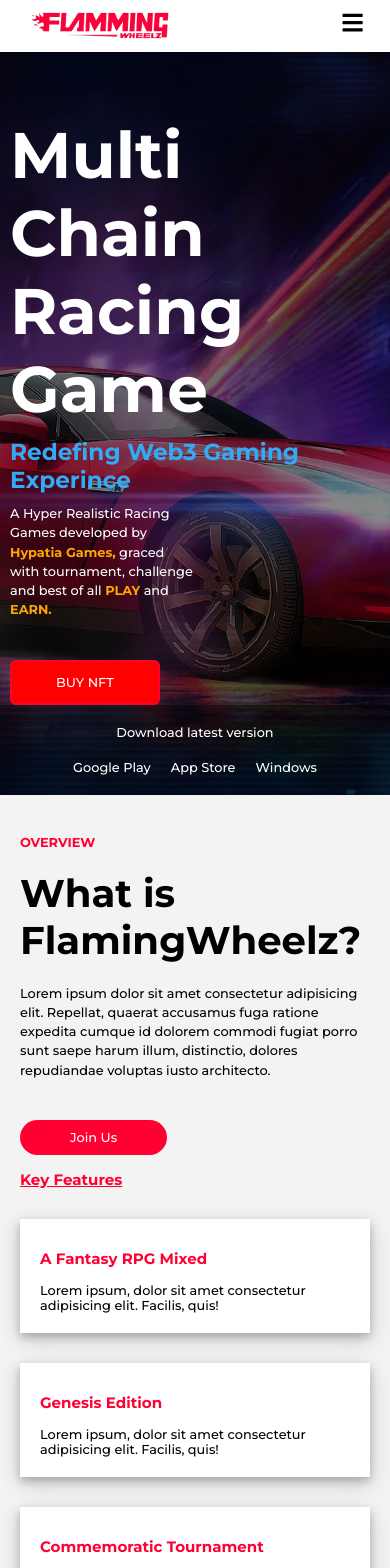
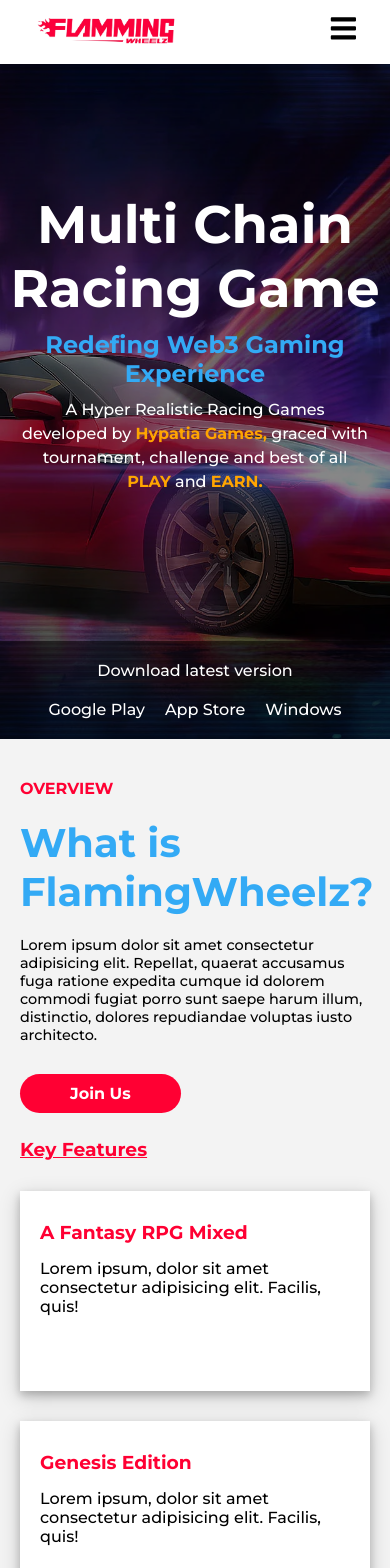
Before and after one commit to adeyemiadekunle/FlamingWheelz-v1.1, a React (Create React App) app: page / in a window 390 px wide. Shown: the top 1568 px of the page. Built offline with nearby package versions, Linux system fonts and the light colour scheme.

Commit message:
Update the Mobile Content

```diff
--- a/src/Component/Card/styles.js
+++ b/src/Component/Card/styles.js
@@ -2,9 +2,8 @@
 
 export const StyledCard = styled.div`
 width: 550px;
-height: 100%;
+height: 200px;
 background: #ffffff;
-/* outline: 1px solid whitesmoke; */
 padding: 20px;
 box-shadow: 0 4px 8px 0 rgba(0, 0, 0, 0.2), 0 6px 20px 0 rgba(0, 0, 0, 0.19);
 
@@ -36,4 +35,5 @@
 `
 export const CardText = styled.p`
 color: black;
+
 `
--- a/src/Pages/Home/Home.js
+++ b/src/Pages/Home/Home.js
@@ -6,13 +6,11 @@
   HeroImg,
   HeroHeadingContainer,
   HeroSectionOverlay,
+  HeroHeading,
   HeroHeadingh1,
-  HeroHeadingh4,
   HeroTextContainer,
   HeroText,
   HeroLink,
-  HeroBtnContainer,
-  HeroButton,
   HeroDownloadContainer,
   HeroContentContainer,
   HeroDownloadLinkCon,
@@ -39,6 +37,9 @@
   CommunityHeadingContainer,
   CommunityHeadingh5,
   CommunityRow,
+  CommunityReadMore,
+  CommunityReadMoreBtn,
+  CommBtnContainer,
   Patner,
   PatnerCon,
   PatnerList,
@@ -108,14 +109,14 @@
           <HeroSectionOverlay></HeroSectionOverlay>
           <HeroContentContainer>
             <HeroHeadingContainer>
-              <HeroHeadingh1>
+              <HeroHeading>
                 Multi Chain
                 <br />
                 Racing Game
+              </HeroHeading>
+              <HeroHeadingh1>
+                Redefing Web3 Gaming Experience
               </HeroHeadingh1>
-              <HeroHeadingh4>
-                Redefing Web3 Gaming Experince
-              </HeroHeadingh4>
             </HeroHeadingContainer>
 
             <HeroTextContainer>
@@ -129,9 +130,7 @@
                 <HeroLink>EARN.</HeroLink>
               </HeroText>
             </HeroTextContainer>
-            <HeroBtnContainer>
-              <HeroButton>BUY NFT</HeroButton>
-            </HeroBtnContainer>
+
           </HeroContentContainer>
 
           <HeroDownloadContainer>
@@ -182,12 +181,12 @@
           <NFTSectionOverlay></NFTSectionOverlay>
 
           <NFTHeadingContainer>
-            <NFTHeadingh2>PLAY WITH YOUR NFTS</NFTHeadingh2>
+            <NFTHeadingh2>PLAY WITH YOUR NFTs</NFTHeadingh2>
           </NFTHeadingContainer>
           <NFTTextContainer>
             <NFTText>
               Over 4K NFTs are available at the moment to play.
-              <br />
+
               Check out our{' '}
               <NFTLink as="a">Genesis Collection</NFTLink> on Klever
               <KleverNFT>NFT </KleverNFT>
@@ -202,6 +201,7 @@
               Explore NFT Collections
             </Button>
           </NFTBtnContainer>
+
         </NFTSection>
         {/* End of NFT */}
 
@@ -213,7 +213,7 @@
               <h2>LATEST NEWS</h2>
             </div>
             <div>
-              <div>Read more</div>
+              <CommunityReadMore>Read more</CommunityReadMore>
             </div>
           </CommunityHeadingContainer>
           <CommunityRow>
@@ -221,6 +221,9 @@
             <NewsCard></NewsCard>
             <NewsCard></NewsCard>
           </CommunityRow>
+              <CommBtnContainer>
+                <CommunityReadMoreBtn>Read More</CommunityReadMoreBtn>
+              </CommBtnContainer>
         </CommunityContainer>
         {/* End of Community */}
 
--- a/src/Pages/Home/styles.js
+++ b/src/Pages/Home/styles.js
@@ -10,6 +10,7 @@
   border-radius: 20px;
   border: #ff0033;
   color: white;
+  font-weight: bold;
 
   :hover {
     opacity: 0.8;
@@ -26,7 +27,7 @@
         background: white;
         color: #000;
         border: 2px solid white;
-      transition: all  0.5s;
+        transition: all 0.5s;
       }
     `}
 `;
@@ -45,7 +46,11 @@
   justify-content: space-between;
   overflow: hidden;
   position: relative;
-  /* height: 100vh; */
+  height: 90vh;
+
+  @media screen and (max-width: 480px) {
+    height: 80vh;
+  }
 `;
 
 export const HeroSectionBg = styled.div`
@@ -85,33 +90,51 @@
   padding: 0 10px;
 `;
 
-export const HeroHeadingh1 = styled.h1`
+export const HeroHeading = styled.h1`
   font-size: 5rem;
   text-align: left;
   font-weight: bold;
   color: white;
   padding-bottom: 10px;
+
+  @media screen and (max-width: 480px) {
+    text-align: center;
+    font-size: 3.3rem;
+  }
 `;
 
-export const HeroHeadingh4 = styled.h4`
+export const HeroHeadingh1 = styled.h1`
   font-size: 1.8rem;
   color: #33aaf5;
   padding-bottom: 10px;
+
+  @media screen and (max-width: 480px) {
+    text-align: center;
+    font-size: 1.5rem;
+  }
 `;
 
 export const HeroTextContainer = styled.div`
   z-index: 1;
   max-width: 1200px;
-  padding: 0 10px;
+  padding: 0 20px;
   margin: 0 auto;
   width: 100%;
-  /* padding: 20px 0px; */
+
+  @media screen and (max-width:480px) {
+    padding: 0 22px;
+  }
 `;
 
 export const HeroText = styled.p`
-  line-height: 1.5rem;
   width: 50%;
   color: white;
+  line-height: 1.5rem;
+
+  @media screen and (max-width: 480px) {
+    text-align: center;
+    width: 100%;
+  }
 `;
 
 export const HeroLink = styled.span`
@@ -126,6 +149,11 @@
   width: 100%;
   padding: 0 10px;
   padding-top: 40px;
+  display: flex;
+
+  @media screen and (max-width: 480px) {
+    justify-content: center;
+  }
 `;
 
 export const HeroButton = styled.button`
@@ -136,6 +164,7 @@
   padding: 1em 1.5em;
   width: 150px;
   text-align: center;
+  font-weight: bold;
 
   &:hover {
     border: 2px solid white;
@@ -161,57 +190,51 @@
   display: flex;
   justify-content: center;
   align-items: center;
-background: rgba(0,0,0,0.5);
+  background: rgba(0, 0, 0, 0.5);
   color: white;
   gap: 20px;
-
 
   @media screen and (max-width: 480px) {
     flex-flow: column;
   }
+`;
 
-`
-
-export const HeroDownloadLinkCon= styled.div`
+export const HeroDownloadLinkCon = styled.div`
   display: flex;
   justify-content: center;
   align-items: center;
   gap: 20px;
-
-`
+`;
 
 export const HeroContentContainer = styled.div`
-margin-top: 5rem;
-
-`
+  margin-top: 8rem;
+`;
 // End of Hero
-
-
-
 
 // About FlamingWheelz Section
 export const AboutContainer = styled.div`
   padding: 40px 20px;
   max-width: 1200px;
   margin: 0 auto;
-
-
 `;
 
 export const AboutTextCon = styled.div`
   width: 50%;
-
-
 
   @media screen and (max-width: 900px) {
     width: 100%;
   }
 `;
 
-export const AboutHeading = styled.h2`
+export const AboutHeading = styled.h1`
   padding-top: 20px;
   font-size: 3rem;
-  color: black;
+  color: #33aaf5;
+  font-weight: bold;
+
+  @media screen and (max-width: 480px) {
+    font-size: 2.5rem;
+  }
 `;
 
 export const AboutHeadingh5 = styled.h5`
@@ -220,9 +243,13 @@
 `;
 
 export const AboutText = styled.p`
-  line-height: 1.5rem;
+  /* line-height: 1.5rem; */
   padding-top: 20px;
-  padding-bottom: 30px;
+  padding-bottom: 20px;
+
+  @media screen and (max-width: 480px) {
+    font-size: 90%;
+  }
 `;
 
 export const AboutRow = styled.div`
@@ -231,26 +258,26 @@
   align-items: center;
   gap: 15px;
 
-  @media screen  and (max-width: 900px) {
+  @media screen and (max-width: 900px) {
     flex-flow: column;
-  };
-
-
+  } ;
 `;
 
 export const AboutColumn = styled.div`
   display: flex;
   flex-direction: column;
   justify-content: space-between;
-  /* align-items: center; */
   gap: 30px;
 `;
 
 export const AboutFeature = styled.h3`
-/* color: #33aaf5; */
-color:#ff0033 ;
+  color: #ff0033;
   text-decoration: underline;
-`
+
+  @media screen and (max-width: 480px) {
+    padding-top: 10px;
+  }
+`;
 
 // End of About Section
 
@@ -262,7 +289,14 @@
   justify-content: center;
   overflow: hidden;
   position: relative;
-  min-height: 90vh;
+  height: 90vh;
+  gap: 10px;
+
+  @media screen and (max-width: 480px) {
+    text-align: center;
+    gap: 20px;
+    height: 80vh;
+  }
 `;
 
 export const NFTSectionbg = styled.div`
@@ -284,7 +318,6 @@
   object-position: center;
 `;
 
-
 export const NFTSectionOverlay = styled.div`
   height: 100%;
   left: 0;
@@ -293,16 +326,15 @@
   position: absolute;
   z-index: -1;
   background: rgba(0, 0, 0, 0.77);
-`
+`;
 
 export const NFTHeadingContainer = styled.div`
   z-index: 1;
   max-width: 1200px;
   margin: 0 auto;
   width: 100%;
-  padding: 0 10px;
-
-`
+  padding: 0 20px;
+`;
 
 export const NFTHeadingh2 = styled.h2`
   font-size: 3.5rem;
@@ -311,20 +343,27 @@
   color: white;
   padding-bottom: 10px;
 
-`
+  @media screen and (max-width: 480px) {
+    font-size: 3rem;
+    text-align: center;
+  }
+`;
 
 export const NFTTextContainer = styled.div`
   max-width: 1200px;
   width: 100%;
   margin: 0 auto;
   z-index: 1;
-  padding: 0 10px;
+  padding: 0 20px;
 `;
 
 export const NFTText = styled.p`
-  line-height: 1.5rem;
   width: 50%;
   color: white;
+
+  @media screen and (max-width: 480px) {
+    width: 100%;
+  }
 `;
 
 export const KleverNFT = styled.span`
@@ -335,8 +374,7 @@
   color: orange;
   font-weight: bold;
   cursor: pointer;
-
-`
+`;
 export const NFTBtnContainer = styled.div`
   max-width: 1200px;
   width: 100%;
@@ -344,7 +382,7 @@
   z-index: 1;
   padding: 0 10px;
   padding-top: 30px;
-`
+`;
 
 // The Cummunity
 export const CommunityContainer = styled.div`
@@ -354,7 +392,6 @@
   max-width: 1200px;
   margin: 0 auto;
   padding: 0 10px;
-
 `;
 
 export const CommunityHeadingContainer = styled.div`
@@ -378,7 +415,49 @@
   gap: 15px;
   margin-bottom: 70px;
 
+  @media screen and (max-width: 768px) {
+    flex-flow: column;
+    gap: 30px;
+    margin-bottom: 40px;
+  }
+`;
+
+export const CommunityReadMore = styled.p`
+  @media screen and (max-width: 480px) {
+    display: none;
+  }
+`;
+
+export const CommunityReadMoreBtn = styled.button`
+  @media screen and (max-width: 480px) {
+
+    padding: 15px 40px;
+    background: #ff0033;
+    border-radius: 8px;
+    border: #ff0033;
+    color: white;
+    font-weight: bold;
+
+
+
+    :hover {
+      opacity: 0.8;
+    }
+  }
+
+  @media screen and (min-width: 1025px) {
+    display: none;
+  }
+`;
+
+export const CommBtnContainer = styled.div`
+width: 100%;
+display: flex;
+justify-content: center;
+align-items: center;
+margin-bottom: 30px;
 `
+// End of Community
 
 // The Patner
 export const Patner = styled.div`
@@ -388,7 +467,11 @@
   display: flex;
   align-items: center;
   justify-content: center;
-  min-height: 80vh;
+  height: 80vh;
+
+  @media screen and (max-width: 480px) {
+   height: 70vh;
+  }
 `;
 
 export const PatnerCon = styled.div`
@@ -404,6 +487,10 @@
   width: 120px;
   height: 100%;
   margin: 20px;
+
+  @media screen and (max-width: 480px) {
+    width: 100px;
+  }
 `;
 
 export const PatnerListcon = styled.div`
@@ -419,28 +506,27 @@
   font-size: 1.2rem;
 `;
 
-
-
 // HGT Token
-
 export const HGTContainer = styled.div`
   display: flex;
-  justify-content: flex-end;
+  /* justify-content: flex-end; */
   align-items: center;
   overflow: hidden;
   position: relative;
-  min-height: 90vh;
+  height: 90vh;
 
-
-`
+  @media screen and (max-width: 480px) {
+    justify-content: center;
+    height: 80vh;
+  }
+`;
 export const HGTSectionbg = styled.div`
   height: 100%;
   left: 0;
   position: absolute;
   width: 100%;
   z-index: -1;
-
-`
+`;
 
 export const HGTImg = styled.img`
   height: 100%;
@@ -451,8 +537,7 @@
   border-style: none;
   object-fit: cover;
   object-position: center;
-
-`
+`;
 export const HGTSectionOverlay = styled.div`
   height: 100%;
   left: 0;
@@ -461,7 +546,7 @@
   position: absolute;
   z-index: -1;
   background: rgba(0, 0, 0, 0.42);
-`
+`;
 
 export const HGTContentContainer = styled.div`
   display: flex;
@@ -471,19 +556,21 @@
   margin: 0 auto;
   width: 100%;
   padding: 20px;
-
-`
+`;
 
 export const HGTTextContainer = styled.div`
   z-index: 1;
   width: 50%;
   padding: 50px 10px;
-  background: rgba(0,0,0, 0.8);
+  background: rgba(0, 0, 0, 0.7);
   border-radius: 8px;
   display: flex;
   flex-flow: column;
 
-`
+  @media screen and (max-width: 480px) {
+    width: 100%;
+  }
+`;
 
 export const HGTHeadingh2 = styled.h2`
   font-size: 3rem;
@@ -492,18 +579,24 @@
   color: #33aaf5;
   padding-bottom: 10px;
 
-`
+  @media screen and (max-width: 480px) {
+    font-size: 2.5rem;
+  }
+`;
 
 export const HGTText = styled.p`
   font-size: 1.2rem;
   color: #fff;
   text-align: center;
+
+  @media screen and (max-width: 480px) {
+    font-size: 1rem;
+  }
 `;
 
 export const HGTbtnContainer = styled.div`
   display: flex;
   justify-content: center;
   padding-top: 30px;
-
-`
+`;
 // End of HGT Token
--- a/src/Styles/GlobalStyles.js
+++ b/src/Styles/GlobalStyles.js
@@ -7,22 +7,13 @@
     box-sizing: border-box;
   }
 
-   @media (max-width: 1080px) {
-    html {
-      font-size: 92.75%;
-    }
-  }
-
-  @media (max-width: 720px) {
-    html {
-      font-size: 80.5%;
-    }
-  }
 
   body {
     background: #f3f3f3;
     margin: 0;
     padding: 0;
+    line-height: 1.4rem;
+    -webkit-text-size-adjust: 100%;
 
 
   }
```
Also changed, not shown: src/Component/Footer/Footer.js (+8 -8 lines), src/Component/Footer/Styles.js (+20 -8 lines), src/Component/News/NewCard.js (+6 -4 lines), src/Component/News/styles.js (+41 -15 lines). Lines whose indentation alone changed are shown as unchanged.
